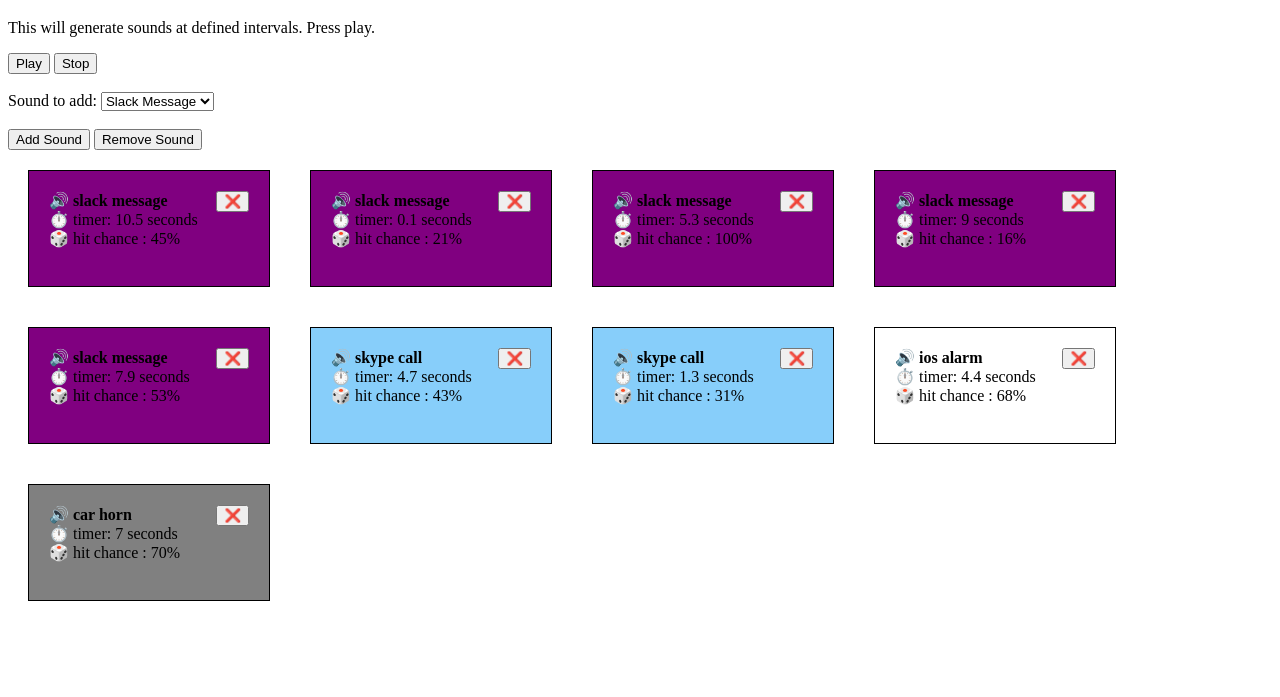
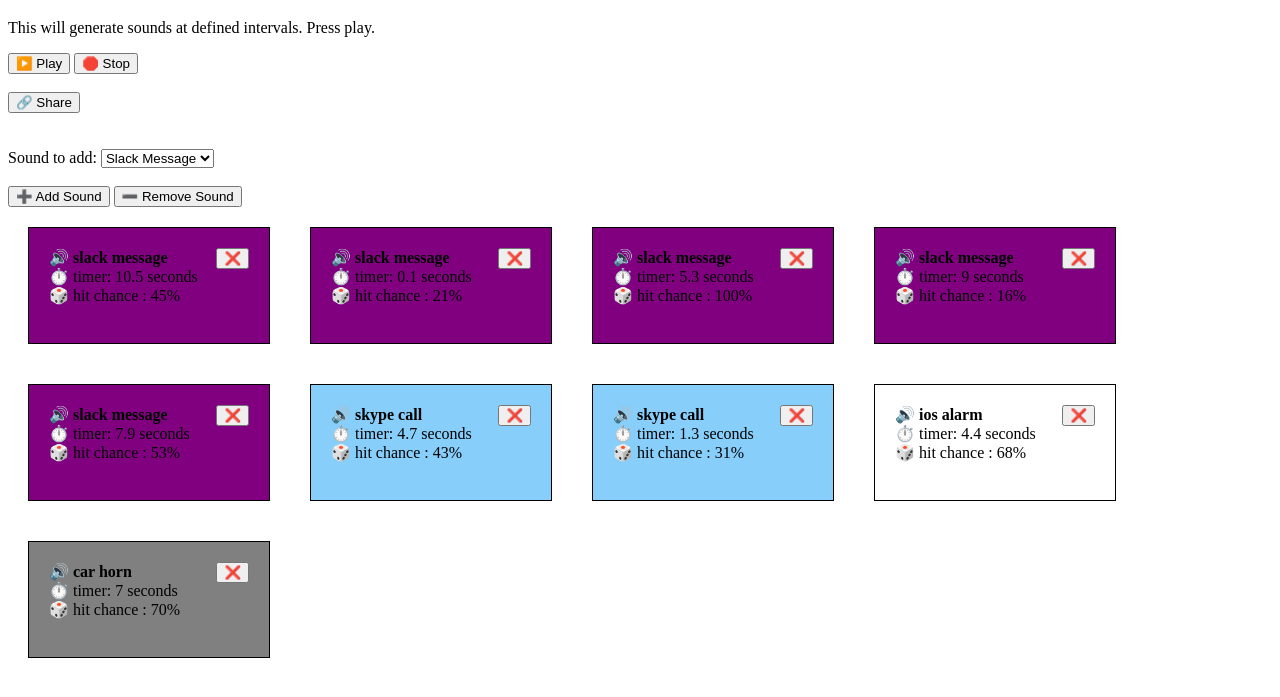
Before and after one commit to LK00100100/sound-simulator, a plain HTML site: page index.html in a window 1280 px wide. Shown: the part 61-758 px from the top of the page. Drawn offline with Linux system fonts and the light colour scheme.

Commit message:
updated ui, added sound counting

```diff
--- a/index.html
+++ b/index.html
@@ -16,8 +16,13 @@
         This will generate sounds at defined intervals. Press play.
     </p>
 
-    <button id="btn-play" onclick="clickPlay()">Play</button>
-    <button id="btn-stop" onclick="clickStop()">Stop</button>
+    <button id="btn-play" onclick="clickPlay()">▶️ Play</button>
+    <button id="btn-stop" onclick="clickStop()">🛑 Stop</button>
+
+    <br><br>
+
+    <button id="btn-share" onclick="copyURI(event)">🔗 Share</button>
+    <div id="share-link"></div>
 
     <br><br>
 
@@ -31,8 +36,8 @@
 
     <br><br>
 
-    <button id="btn-add-sound" onclick="clickAddSound()">Add Sound</button>
-    <button id="btn-remove-sound" onclick="clickRemoveSound()">Remove Sound</button>
+    <button id="btn-add-sound" onclick="clickAddSound()">➕ Add Sound</button>
+    <button id="btn-remove-sound" onclick="clickRemoveSound()">➖ Remove Sound</button>
 
     <div id="sounds">
     </div>
--- a/script.js
+++ b/script.js
@@ -7,6 +7,8 @@ function onload() {
 
     initSoundBoxes();
 }
+
+const soundboxCounts = new Map();   //sound-name, count
 
 function initSoundBoxes() {
     const soundsDiv = document.getElementById("sounds");
@@ -80,6 +82,13 @@ function clickRemoveSound() {
     const intervalId = Number.parseInt(lastChildId.substring(lastChildId.indexOf("-") + 1));
 
     clearInterval(intervalId);
+
+    //adjust soundbox counts
+    const lastChildElement = document.getElementById(lastChildId);
+    const audioName = lastChildElement.classList[1];    //not robust :-/
+
+    const oldCount = soundboxCounts.get(audioName);
+    soundboxCounts.set(audioName, oldCount - 1);
 
     soundsDiv.removeChild(lastChild);
     console.log("interval removed:" + intervalId)
@@ -163,8 +172,18 @@ function createSoundBox(audioName) {
         audioElem.pause();
 
         soundBox.parentElement.removeChild(soundBox);
+
+        //adjust sounds count
+        const oldCount = soundboxCounts.get(audioNameCss);
+        soundboxCounts.set(audioNameCss, oldCount - 1);
     };
     soundBox.prepend(xButton);
+
+    //adjust sounds count
+    if (!soundboxCounts.has(audioNameCss)) {
+        soundboxCounts.set(audioNameCss, 0);
+    }
+    soundboxCounts.set(audioNameCss, soundboxCounts.get(audioNameCss) + 1);
 
     return soundBox;
 }
@@ -178,3 +197,18 @@ function createSoundBox(audioName) {
 function getRandomInt(max) {
     return Math.floor(Math.random() * max);
 }
+
+/**
+ * Copy to clipboard.
+ * @param {*} event
+ */
+function copyURI(event) {
+    event.preventDefault();
+    //TODO: calculate counts and return uri
+    //TODO: parse from query string
+    navigator.clipboard.writeText("copied text").then(() => {
+        //copied
+    }, () => {
+        //failed
+    });
+}
```
Also changed, not shown: README.txt (deleted).
